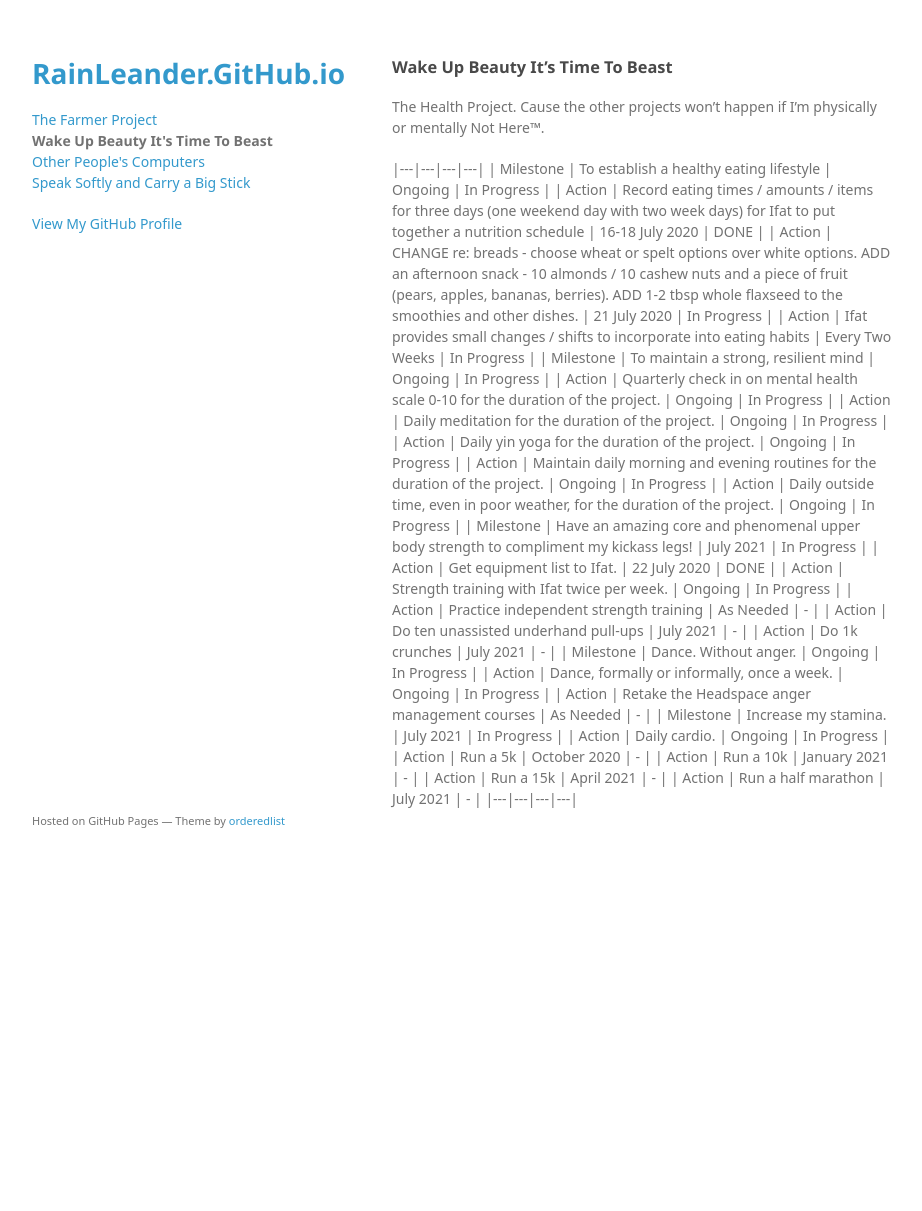
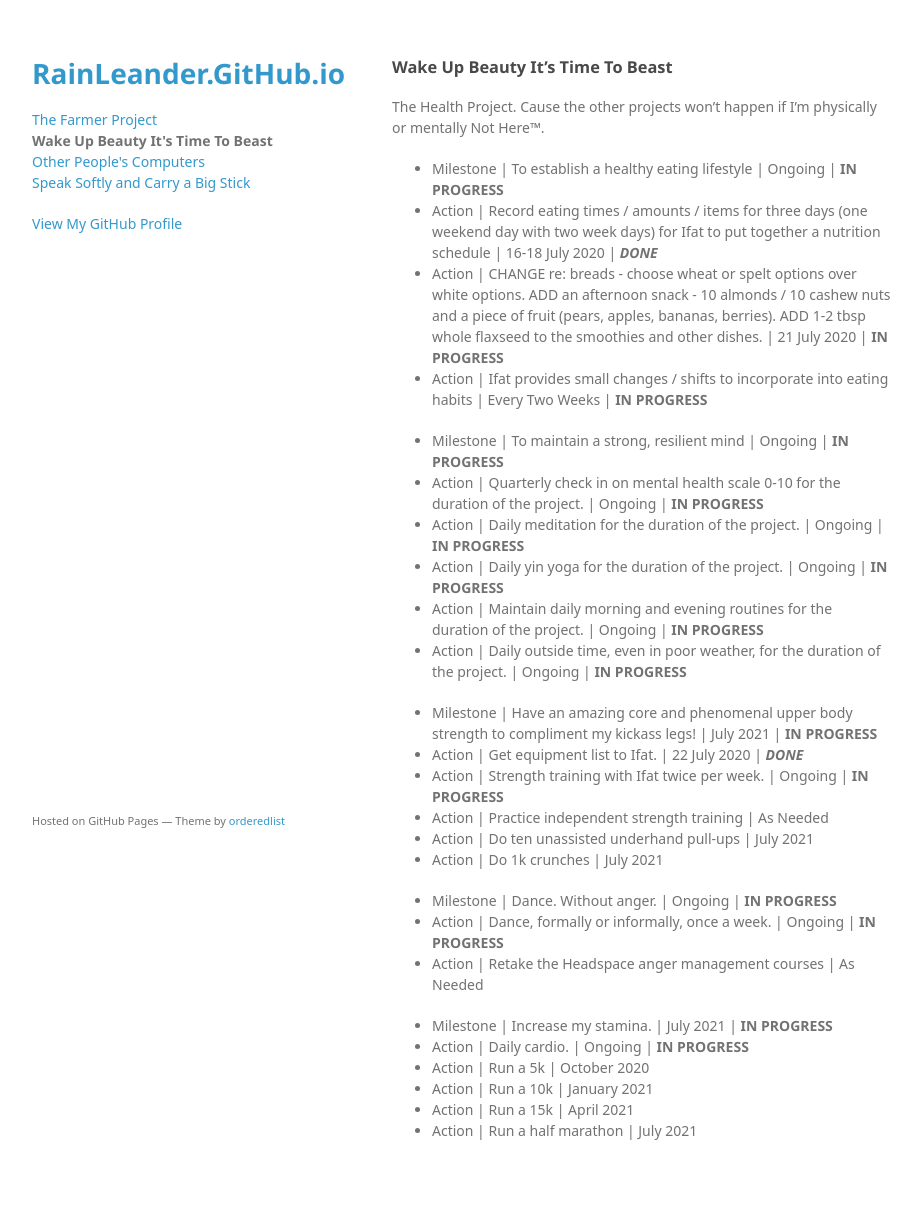
Before and after one commit to rainleander/rainleander.github.io, a Jekyll site: the page wake-up-beauty.html, which Jekyll copies as it is, in a window 1280 px wide. Shown: the whole page, without its empty margins (178-1100 px from the left). Built offline with Jekyll 4.4.1, drawn with Linux system fonts in a browser that asks for light colours; some web fonts are replaced; before the commit the page ends 900 px from its top, so only the background shows below that.

Commit message:
Update wake-up-beauty.html

```diff
--- a/wake-up-beauty.html
+++ b/wake-up-beauty.html
@@ -29,33 +29,35 @@
 <a id="wake-up-beauty-its-time-to-beast" class="anchor" href="#wake-up-beauty-its-time-to-beast" aria-hidden="true"><span aria-hidden="true" class="octicon octicon-link"></span></a>Wake Up Beauty It’s Time To Beast</h3>
 <p>The Health Project. Cause the other projects won’t happen if I’m physically or mentally Not Here™.</p>
 
-          |---|---|---|---|
-        | Milestone | To establish a healthy eating lifestyle | Ongoing | In Progress |
-        | Action | Record eating times / amounts / items for three days (one weekend day with two week days) for Ifat to put together a nutrition schedule | 16-18 July 2020 | DONE |
-        | Action | CHANGE re: breads - choose wheat or spelt options over white options. ADD an afternoon snack - 10 almonds / 10 cashew nuts and a piece of fruit (pears, apples, bananas, berries). ADD 1-2 tbsp whole flaxseed to the smoothies and other dishes. | 21 July 2020 | In Progress |
-        | Action | Ifat provides small changes / shifts to incorporate into eating habits | Every Two Weeks | In Progress |
-        | Milestone | To maintain a strong, resilient mind | Ongoing | In Progress |
-        | Action | Quarterly check in on mental health scale 0-10 for the duration of the project. | Ongoing | In Progress |
-        | Action | Daily meditation for the duration of the project. | Ongoing | In Progress |
-        | Action | Daily yin yoga for the duration of the project. | Ongoing | In Progress |
-        | Action | Maintain daily morning and evening routines for the duration of the project. | Ongoing | In Progress |
-        | Action | Daily outside time, even in poor weather, for the duration of the project. | Ongoing | In Progress |
-        | Milestone | Have an amazing core and phenomenal upper body strength to compliment my kickass legs! | July 2021 | In Progress |
-        | Action | Get equipment list to Ifat. | 22 July 2020 | DONE |
-        | Action | Strength training with Ifat twice per week. | Ongoing | In Progress |
-        | Action | Practice independent strength training | As Needed | - |
-        | Action | Do ten unassisted underhand pull-ups | July 2021 | - |
-        | Action | Do 1k crunches | July 2021 | - |
-        | Milestone | Dance. Without anger. | Ongoing | In Progress |
-        | Action | Dance, formally or informally, once a week. | Ongoing | In Progress |
-        | Action | Retake the Headspace anger management courses | As Needed | - |
-        | Milestone | Increase my stamina. | July 2021 | In Progress |
-        | Action | Daily cardio. | Ongoing | In Progress |
-        | Action | Run a 5k | October 2020 | - |
-        | Action | Run a 10k | January 2021 | - |
-        | Action | Run a 15k | April 2021 | - |
-        | Action | Run a half marathon | July 2021 | - |
-          |---|---|---|---|
+        <p><ul><li>Milestone | To establish a healthy eating lifestyle | Ongoing | <b>IN PROGRESS</b></li>
+        <li>Action | Record eating times / amounts / items for three days (one weekend day with two week days) for Ifat to put together a nutrition schedule | 16-18 July 2020 | <b><i>DONE</i></b></li>
+        <li>Action | CHANGE re: breads - choose wheat or spelt options over white options. ADD an afternoon snack - 10 almonds / 10 cashew nuts and a piece of fruit (pears, apples, bananas, berries). ADD 1-2 tbsp whole flaxseed to the smoothies and other dishes. | 21 July 2020 | <b>IN PROGRESS</b></li>
+        <li>Action | Ifat provides small changes / shifts to incorporate into eating habits | Every Two Weeks | <b>IN PROGRESS</b></li></ul>
+
+        <ul><li>Milestone | To maintain a strong, resilient mind | Ongoing | <b>IN PROGRESS</b></li>
+        <li>Action | Quarterly check in on mental health scale 0-10 for the duration of the project. | Ongoing | <b>IN PROGRESS</b></li>
+        <li>Action | Daily meditation for the duration of the project. | Ongoing | <b>IN PROGRESS</b></li>
+        <li>Action | Daily yin yoga for the duration of the project. | Ongoing | <b>IN PROGRESS</b></li>
+        <li>Action | Maintain daily morning and evening routines for the duration of the project. | Ongoing | <b>IN PROGRESS</b></li>
+        <li>Action | Daily outside time, even in poor weather, for the duration of the project. | Ongoing | <b>IN PROGRESS</b></li></ul>
+
+        <ul><li>Milestone | Have an amazing core and phenomenal upper body strength to compliment my kickass legs! | July 2021 | <b>IN PROGRESS</b></li>
+          <li>Action | Get equipment list to Ifat. | 22 July 2020 | <b><i>DONE</i></b></li>
+        <li>Action | Strength training with Ifat twice per week. | Ongoing | <b>IN PROGRESS</b></li>
+        <li>Action | Practice independent strength training | As Needed</li>
+        <li>Action | Do ten unassisted underhand pull-ups | July 2021</li>
+          <li>Action | Do 1k crunches | July 2021</li></ul>
+
+        <ul><li>Milestone | Dance. Without anger. | Ongoing | <b>IN PROGRESS</b></li>
+        <li>Action | Dance, formally or informally, once a week. | Ongoing | <b>IN PROGRESS</b></li>
+          <li>Action | Retake the Headspace anger management courses | As Needed</li></ul>
+
+        <ul><li>Milestone | Increase my stamina. | July 2021 | <b>IN PROGRESS</b></li>
+        <li>Action | Daily cardio. | Ongoing | <b>IN PROGRESS</b></li>
+        <li>Action | Run a 5k | October 2020</li>
+        <li>Action | Run a 10k | January 2021</li>
+        <li>Action | Run a 15k | April 2021</li>
+          <li>Action | Run a half marathon | July 2021</li></ul></p>
 
       </section>
       <footer>
```
